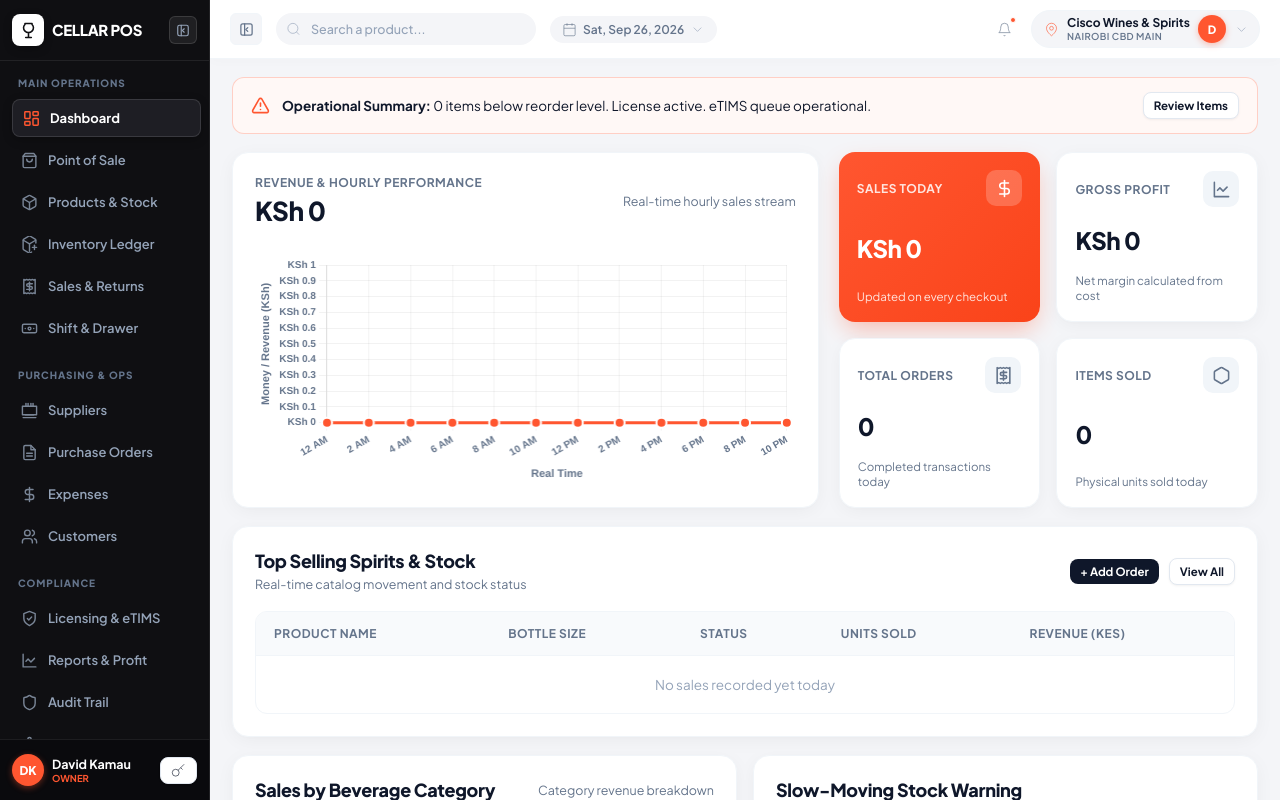
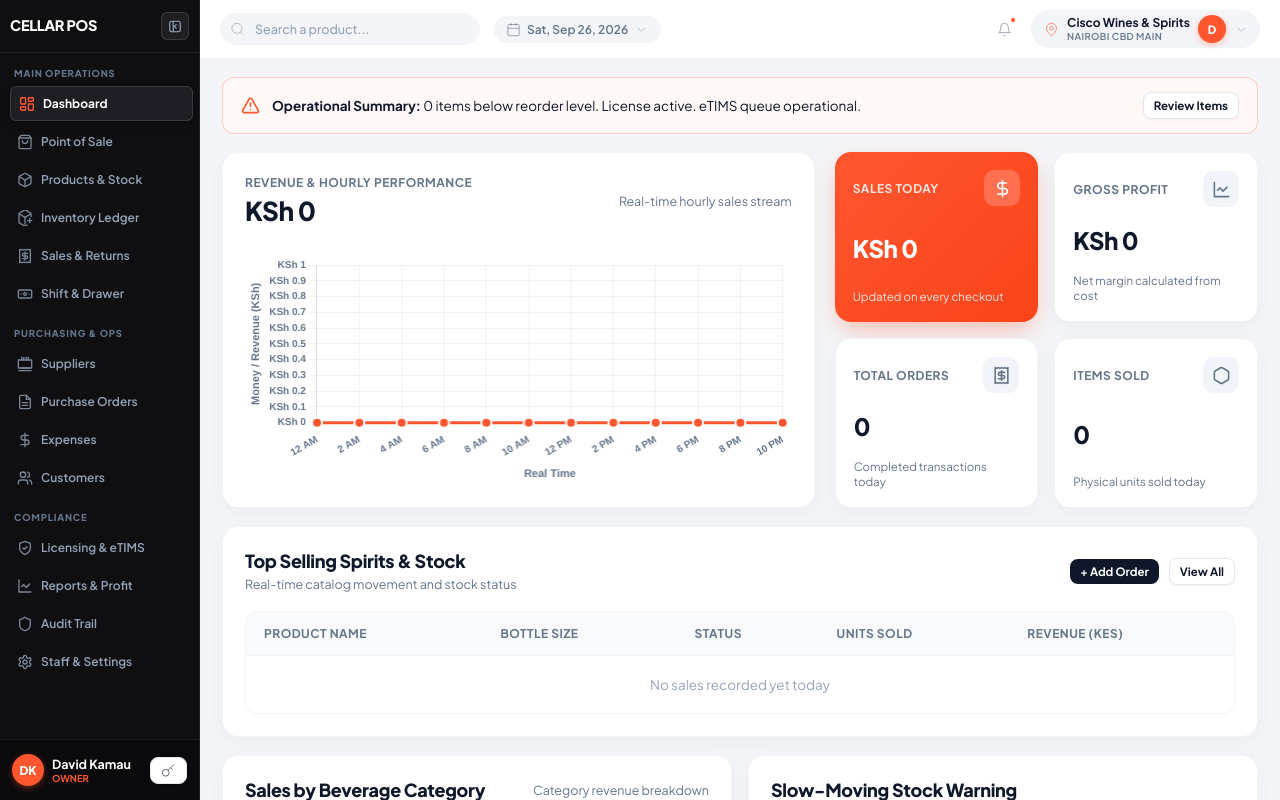
Before and after one commit to Junior-Dan/POS, a website built with Vite: page index.html in a window 1280 px wide. Built offline with nearby package versions, Linux system fonts and the light colour scheme; files whose address does not match are found by name.

Commit message:
feat: complete production readiness with multi-branch staff logins, squeezed sidebar, and UI cleanup

```diff
--- a/src/components/Sidebar.js
+++ b/src/components/Sidebar.js
@@ -43,9 +43,6 @@ export function renderSidebar(currentUser, activeViewId = 'dashboard') {
   <aside class="sidebar">
     <div class="sidebar-header">
       <div class="brand-box">
-        <div class="brand-mark">
-          <svg viewBox="0 0 24 24" fill="none" stroke="currentColor" stroke-width="2.2" stroke-linecap="round" stroke-linejoin="round"><path d="M8 22h8M12 15v7M12 15a7 7 0 0 0 7-7c0-2-1-3.5-2-4.5V2H7v1.5C6 4.5 5 6 5 8a7 7 0 0 0 7 7z"/></svg>
-        </div>
         <div class="brand-info-wrap">
           <div class="brand-title">CELLAR POS</div>
         </div>
--- a/src/components/Topbar.js
+++ b/src/components/Topbar.js
@@ -28,11 +28,6 @@ export function renderTopbar(currentUser = store.currentUser) {
   return `
   <header class="top-header">
     <div class="top-header-left">
-      <!-- Square Sidebar Toggle Button -->
-      <button class="topbar-toggle-btn sidebar-toggle-trigger" title="Toggle Sidebar">
-        <svg class="icon-sm" viewBox="0 0 24 24" fill="none" stroke="currentColor" stroke-width="2" stroke-linecap="round" stroke-linejoin="round"><rect width="18" height="18" x="3" y="3" rx="3"/><path d="M9 3v18"/><path d="m14 9-3 3 3 3"/></svg>
-      </button>
-
       <!-- Search Input Pill -->
       <div class="global-search-container">
         <span class="global-search-icon">
--- a/src/data/initialUsers.js
+++ b/src/data/initialUsers.js
@@ -1,6 +1,8 @@
 export const INITIAL_USERS = [
-  { id: "U1", name: "David Kamau", role: "owner", pin: "0000", email: "owner@cellar.co.ke" },
-  { id: "U2", name: "Mary Wanjiku", role: "manager", pin: "1234", email: "manager@cellar.co.ke" },
-  { id: "U3", name: "John Omondi", role: "cashier", pin: "5555", email: "john@cellar.co.ke" },
-  { id: "U4", name: "Peter Otieno", role: "inventory_officer", pin: "8888", email: "peter@cellar.co.ke" }
+  { id: "U1", name: "David Kamau", role: "owner", pin: "0000", email: "owner@cellar.co.ke", primaryBranchId: "B1" },
+  { id: "U2", name: "Mary Wanjiku", role: "manager", pin: "1234", email: "manager@cellar.co.ke", primaryBranchId: "B1", additionalBranchIds: ["B2"] },
+  { id: "U3", name: "John Omondi", role: "cashier", pin: "5555", email: "john@cellar.co.ke", primaryBranchId: "B1" },
+  { id: "U4", name: "Peter Otieno", role: "inventory_officer", pin: "8888", email: "peter@cellar.co.ke", primaryBranchId: "B1" },
+  { id: "U5", name: "Faith Njeri", role: "cashier", pin: "2222", email: "faith@cellar.co.ke", primaryBranchId: "B2" },
+  { id: "U6", name: "Alex Kiprop", role: "inventory_officer", pin: "3333", email: "alex@cellar.co.ke", primaryBranchId: "B2" }
 ];
--- a/src/styles/main.css
+++ b/src/styles/main.css
@@ -120,7 +120,7 @@ svg.icon-lg { width: 24px; height: 24px; }
 /* App Layout Grid - Compact Squeezed Modern Layout */
 .app-container {
   display: grid;
-  grid-template-columns: 210px 1fr;
+  grid-template-columns: 200px 1fr;
   min-height: 100vh;
   max-width: 100vw;
   overflow-x: hidden;
@@ -128,7 +128,7 @@ svg.icon-lg { width: 24px; height: 24px; }
 }
 
 .app-container.collapsed {
-  grid-template-columns: 64px 1fr;
+  grid-template-columns: 60px 1fr;
 }
 
 /* Sidebar - Dark Modern Compact High Contrast */
@@ -173,26 +173,6 @@ svg.icon-lg { width: 24px; height: 24px; }
   height: 15px;
 }
 
-.topbar-toggle-btn {
-  width: 32px;
-  height: 32px;
-  border-radius: 6px;
-  background: #f4f5f8;
-  border: 1px solid var(--border-soft);
-  color: #64748b;
-  display: flex;
-  align-items: center;
-  justify-content: center;
-  cursor: pointer;
-  transition: all 0.15s ease;
-  flex-shrink: 0;
-}
-
-.topbar-toggle-btn:hover {
-  background: #e2e8f0;
-  color: var(--text);
-}
-
 .app-container.collapsed .brand-title,
 .app-container.collapsed .brand-subtitle,
 .app-container.collapsed .brand-info-wrap,
@@ -223,49 +203,35 @@ svg.icon-lg { width: 24px; height: 24px; }
   justify-content: center;
 }
 
-.sidebar-header { padding: 14px 12px; border-bottom: 1px solid var(--sidebar-border); display: flex; align-items: center; justify-content: space-between; gap: 8px; }
-.brand-box { display: flex; align-items: center; gap: 8px; min-width: 0; }
-.brand-mark {
-  width: 32px;
-  height: 32px;
-  background: #ffffff;
-  border-radius: 8px;
-  display: flex;
-  align-items: center;
-  justify-content: center;
-  color: #0f0f12;
-  flex-shrink: 0;
-  box-shadow: 0 3px 8px rgba(0,0,0,0.25);
-}
-.brand-mark svg { width: 17px; height: 17px; color: #0f0f12; }
-.brand-title { font-size: 15px; font-weight: 800; color: #ffffff; letter-spacing: -0.3px; line-height: 1.1; }
-.brand-subtitle { font-size: 9.5px; color: #94a3b8; text-transform: uppercase; letter-spacing: 0.6px; font-weight: 700; }
+.sidebar-header { padding: 12px 10px; border-bottom: 1px solid var(--sidebar-border); display: flex; align-items: center; justify-content: space-between; gap: 6px; }
+.brand-box { display: flex; align-items: center; gap: 6px; min-width: 0; }
+.brand-title { font-size: 14.5px; font-weight: 800; color: #ffffff; letter-spacing: -0.3px; line-height: 1.1; }
 
 .branch-selector {
   margin-top: 10px;
   background: rgba(255, 255, 255, 0.05);
   border: 1px solid rgba(255, 255, 255, 0.1);
   border-radius: var(--radius-sm);
-  padding: 6px 10px;
-  font-size: 11.5px;
+  padding: 5px 8px;
+  font-size: 11px;
   display: flex;
   align-items: center;
   justify-content: space-between;
 }
 
-.sidebar-nav { padding: 16px 10px; flex: 1; overflow-y: auto; display: flex; flex-direction: column; gap: 22px; }
-.nav-section { display: flex; flex-direction: column; gap: 4px; }
-.nav-section-title { font-size: 10px; text-transform: uppercase; letter-spacing: 0.9px; color: #64748b; font-weight: 800; padding: 0 8px 6px; }
+.sidebar-nav { padding: 14px 8px; flex: 1; overflow-y: hidden; display: flex; flex-direction: column; gap: 16px; }
+.nav-section { display: flex; flex-direction: column; gap: 3px; }
+.nav-section-title { font-size: 9.5px; text-transform: uppercase; letter-spacing: 0.8px; color: #64748b; font-weight: 800; padding: 0 6px 4px; }
 
 /* Smooth Squeezed Sideways, Vertically Spaced Nav Buttons */
 .nav-btn {
   display: flex;
   align-items: center;
-  gap: 10px;
-  padding: 9.5px 10px;
-  border-radius: 8px;
+  gap: 8px;
+  padding: 8.5px 8px;
+  border-radius: 6px;
   color: var(--sidebar-text);
-  font-size: 13px;
+  font-size: 12px;
   font-weight: 600;
   text-align: left;
   width: 100%;
@@ -274,7 +240,7 @@ svg.icon-lg { width: 24px; height: 24px; }
   border: 1px solid transparent;
   white-space: nowrap;
 }
-.nav-btn svg { width: 17px; height: 17px; opacity: 0.8; color: var(--sidebar-text); transition: all 0.18s; flex-shrink: 0; }
+.nav-btn svg { width: 16px; height: 16px; opacity: 0.8; color: var(--sidebar-text); transition: all 0.18s; flex-shrink: 0; }
 .nav-btn:hover { background: var(--sidebar-hover); color: #ffffff; transform: translateX(2px); }
 .nav-btn:hover svg { opacity: 1; color: #ffffff; }
 .nav-btn.active {
@@ -636,6 +602,23 @@ svg.icon-lg { width: 24px; height: 24px; }
 .btn-danger:hover { background: var(--red); color: #ffffff; }
 .btn-sm { padding: 5px 10px; font-size: 11.5px; border-radius: var(--radius-sm); }
 .btn-lg { padding: 11px 22px; font-size: 14px; border-radius: var(--radius-lg); }
+
+.btn-icon-only {
+  background: transparent;
+  border: 1px solid transparent;
+  color: #64748b;
+  padding: 5px 7px;
+  border-radius: var(--radius-sm);
+  display: inline-flex;
+  align-items: center;
+  justify-content: center;
+  cursor: pointer;
+  transition: all 0.15s ease;
+}
+.btn-icon-only:hover {
+  background: var(--accent-soft);
+  color: var(--accent);
+}
 
 /* Grid Layouts - Responsive Auto Fits */
 .grid-4 { display: grid; grid-template-columns: repeat(auto-fit, minmax(200px, 1fr)); gap: 14px; width: 100%; box-sizing: border-box; }
--- a/src/views/ProductsView.js
+++ b/src/views/ProductsView.js
@@ -49,7 +49,7 @@ export function renderProductsView() {
                 <td>${p.active ? '<span class="badge badge-success">ACTIVE</span>' : '<span class="badge badge-danger">INACTIVE</span>'}</td>
                 <td>
                   <div style="display:flex; gap:6px;">
-                    <button class="btn btn-primary btn-sm" onclick="editProductPrice('${p.id}')"><svg class="icon-sm" viewBox="0 0 24 24" fill="none" stroke="currentColor" stroke-width="2" stroke-linecap="round" stroke-linejoin="round"><path d="M11 4H4a2 2 0 0 0-2 2v14a2 2 0 0 0 2 2h14a2 2 0 0 0 2-2v-7"/><path d="M18.5 2.5a2.121 2.121 0 0 1 3 3L12 15l-4 1 1-4 9.5-9.5z"/></svg> Edit Price</button>
+                    <button class="btn-icon-only" onclick="editProductPrice('${p.id}')" title="Edit Price & Details"><svg class="icon-sm" viewBox="0 0 24 24" fill="none" stroke="currentColor" stroke-width="2" stroke-linecap="round" stroke-linejoin="round"><path d="M11 4H4a2 2 0 0 0-2 2v14a2 2 0 0 0 2 2h14a2 2 0 0 0 2-2v-7"/><path d="M18.5 2.5a2.121 2.121 0 0 1 3 3L12 15l-4 1 1-4 9.5-9.5z"/></svg></button>
                     <button class="btn btn-secondary btn-sm" onclick="toggleProductActive('${p.id}')">${p.active ? 'Deactivate' : 'Activate'}</button>
                   </div>
                 </td>
```
